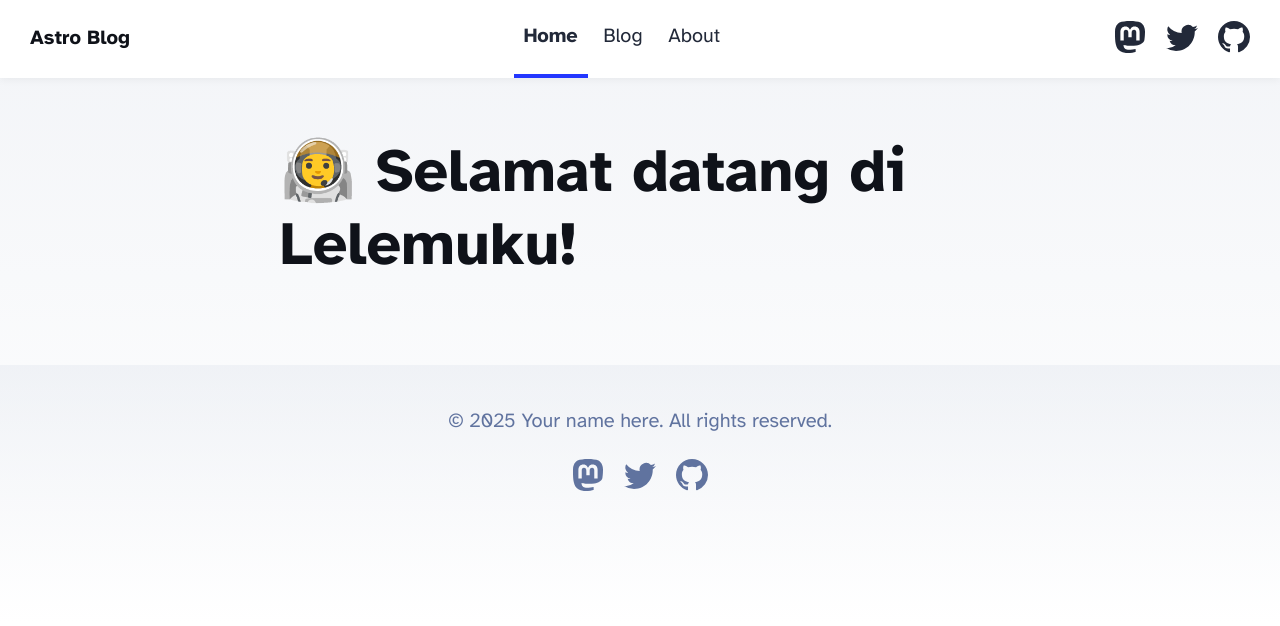
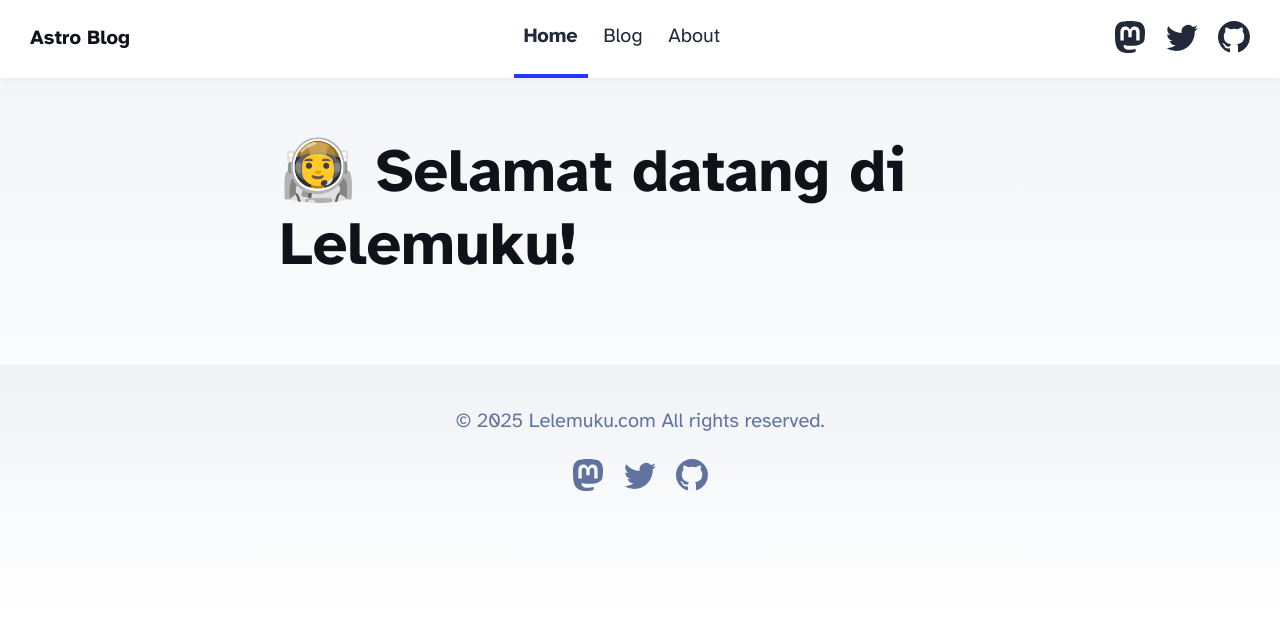
Before and after one commit to batlaxcom/lelemuku-file, an Astro site: page / in a window 1280 px wide. Built offline with nearby package versions, Linux system fonts and the light colour scheme; Astro itself is replaced by a stand-in of ours.

Commit message:
Update Footer.astro

```diff
--- a/src/components/Footer.astro
+++ b/src/components/Footer.astro
@@ -3,7 +3,7 @@ const today = new Date();
 ---
 
 <footer>
-	&copy; {today.getFullYear()} Your name here. All rights reserved.
+	&copy; {today.getFullYear()} Lelemuku.com All rights reserved.
 	<div class="social-links">
 		<a href="https://tiktok.com/@lelemukucom" target="_blank">
 			<span class="sr-only">Follow Lelemuku on Mastodon</span>
```
